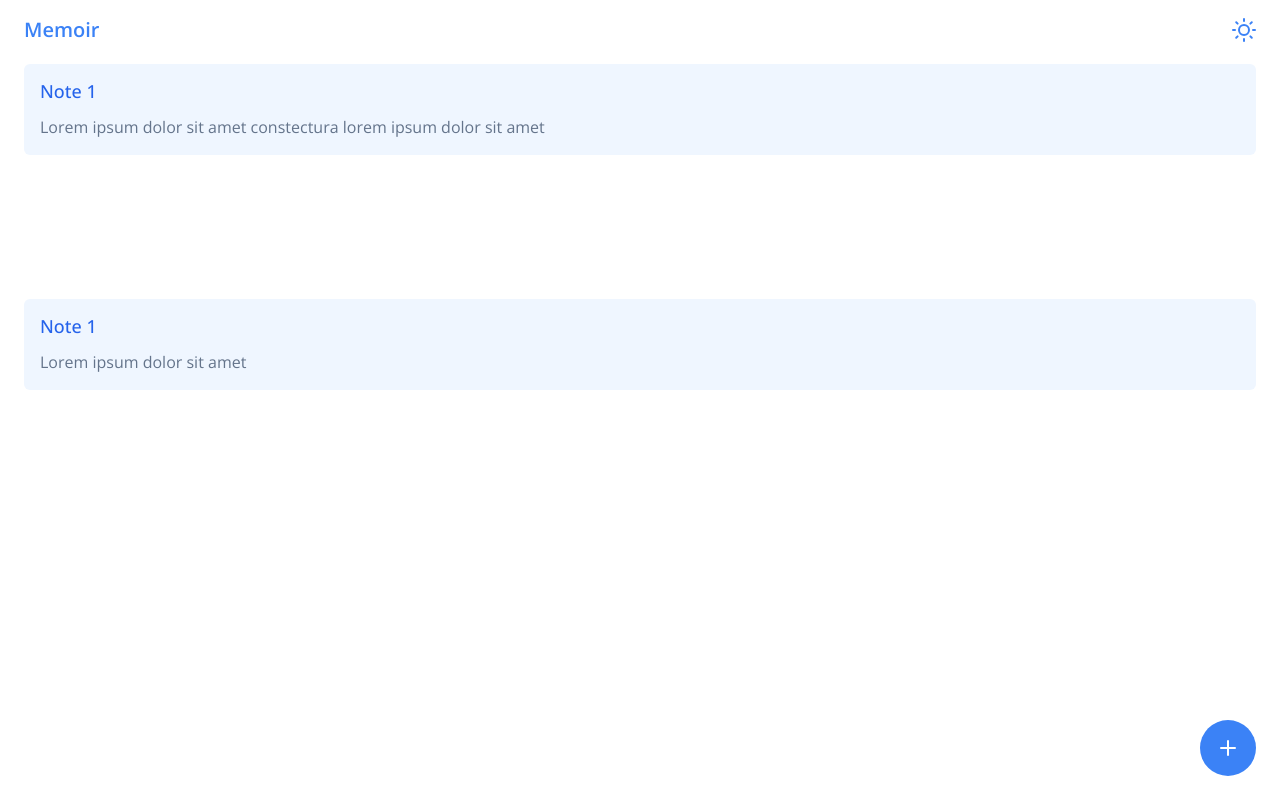
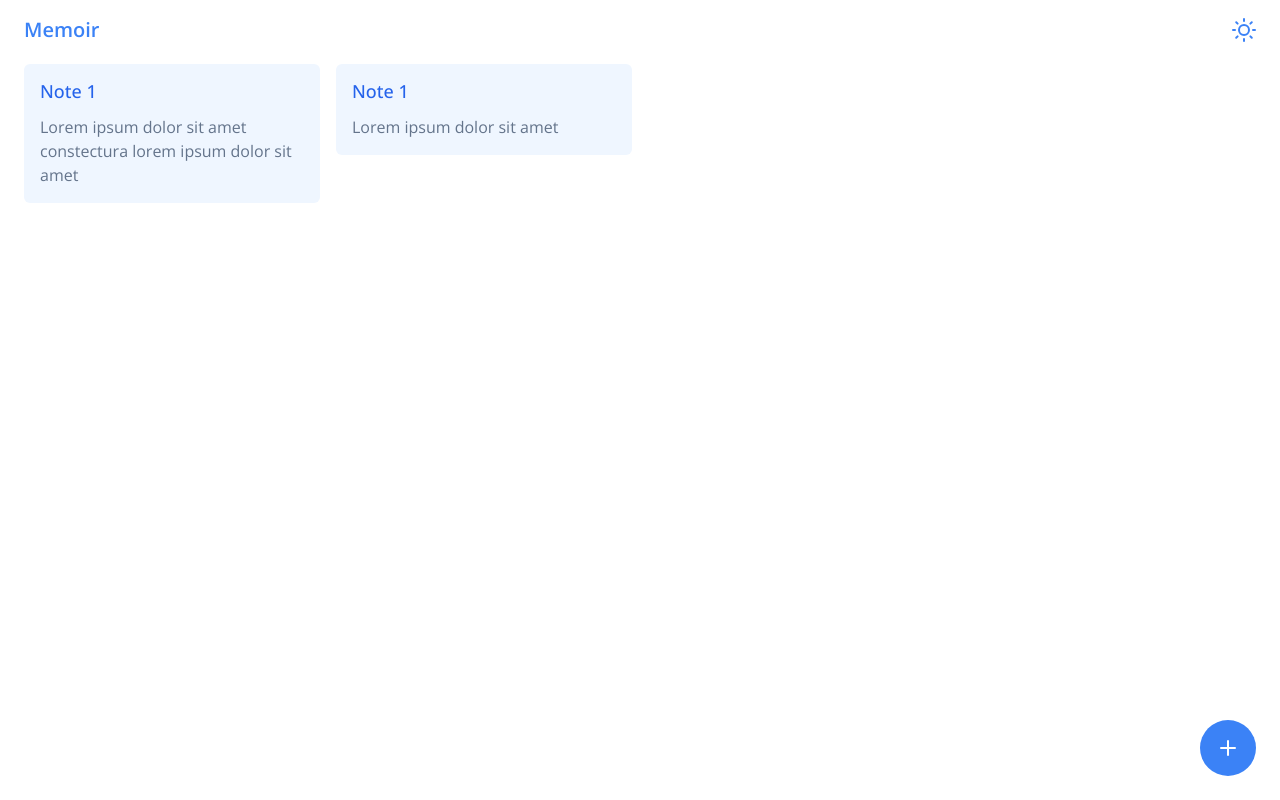
Before and after one commit to athdromeda/memoir, a React (Vite) app: page / in a window 1280 px wide. Built offline with nearby package versions, Linux system fonts and the light colour scheme; the HTML template or start-up script is replaced by a standard one.

Commit message:
fix: [Layout] Change grid to flex

```diff
--- a/src/components/NotesWrapper.jsx
+++ b/src/components/NotesWrapper.jsx
@@ -26,9 +26,11 @@ const NotesWrapper = ({ children }) => {
   }
 
   return (
-    <div className={'dark:bg-slate-800 p-6 pt-16 h-full grid gap-4 grid-cols-' + column}>
+    <div className={'dark:bg-slate-800 p-6 pt-16 h-full flex gap-4 ' + column}>
       {cardsColumn.map((e, i) => (
-        <div key={i}>{e}</div>
+        <div className="w-full" key={i}>
+          {e}
+        </div>
       ))}
     </div>
   );
```
